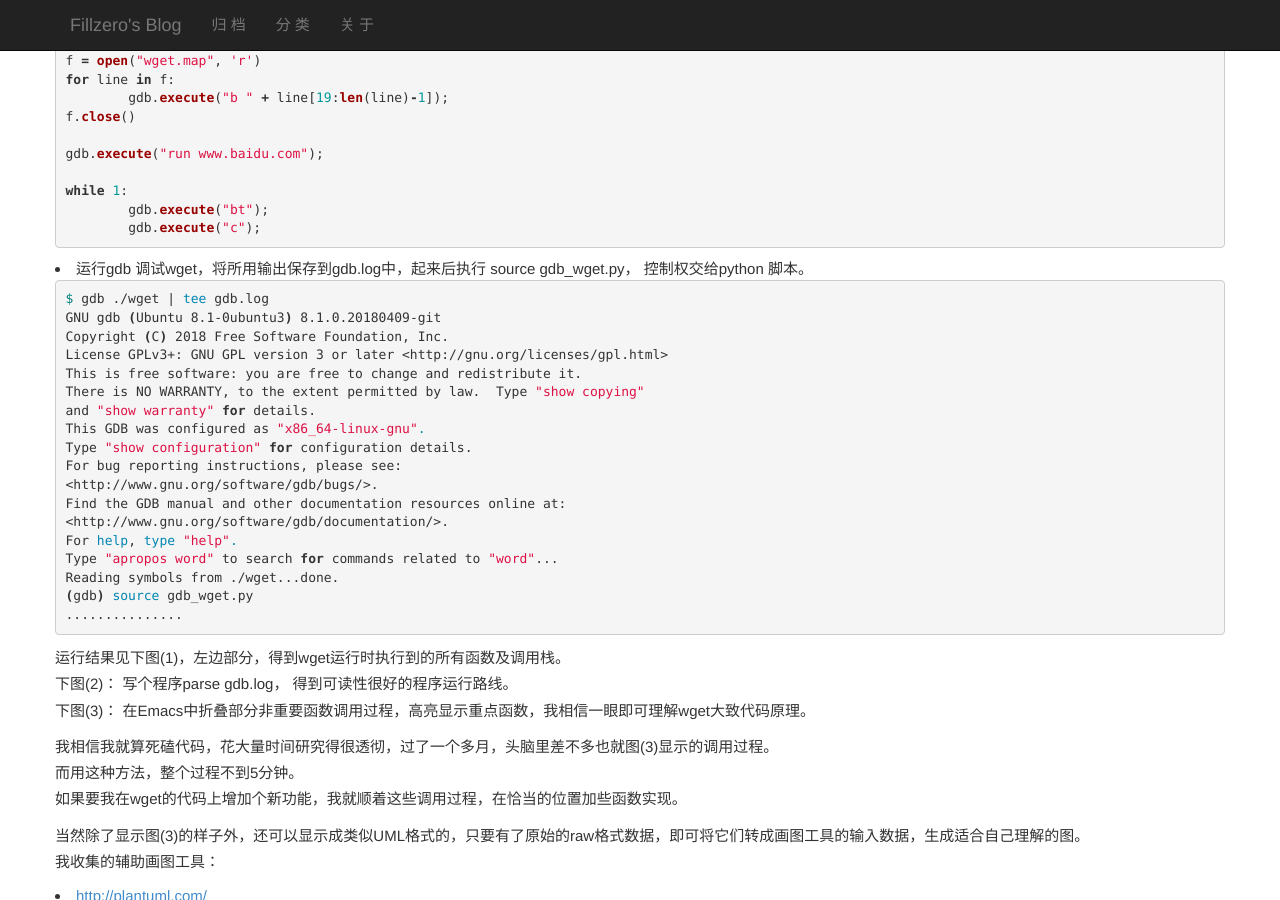
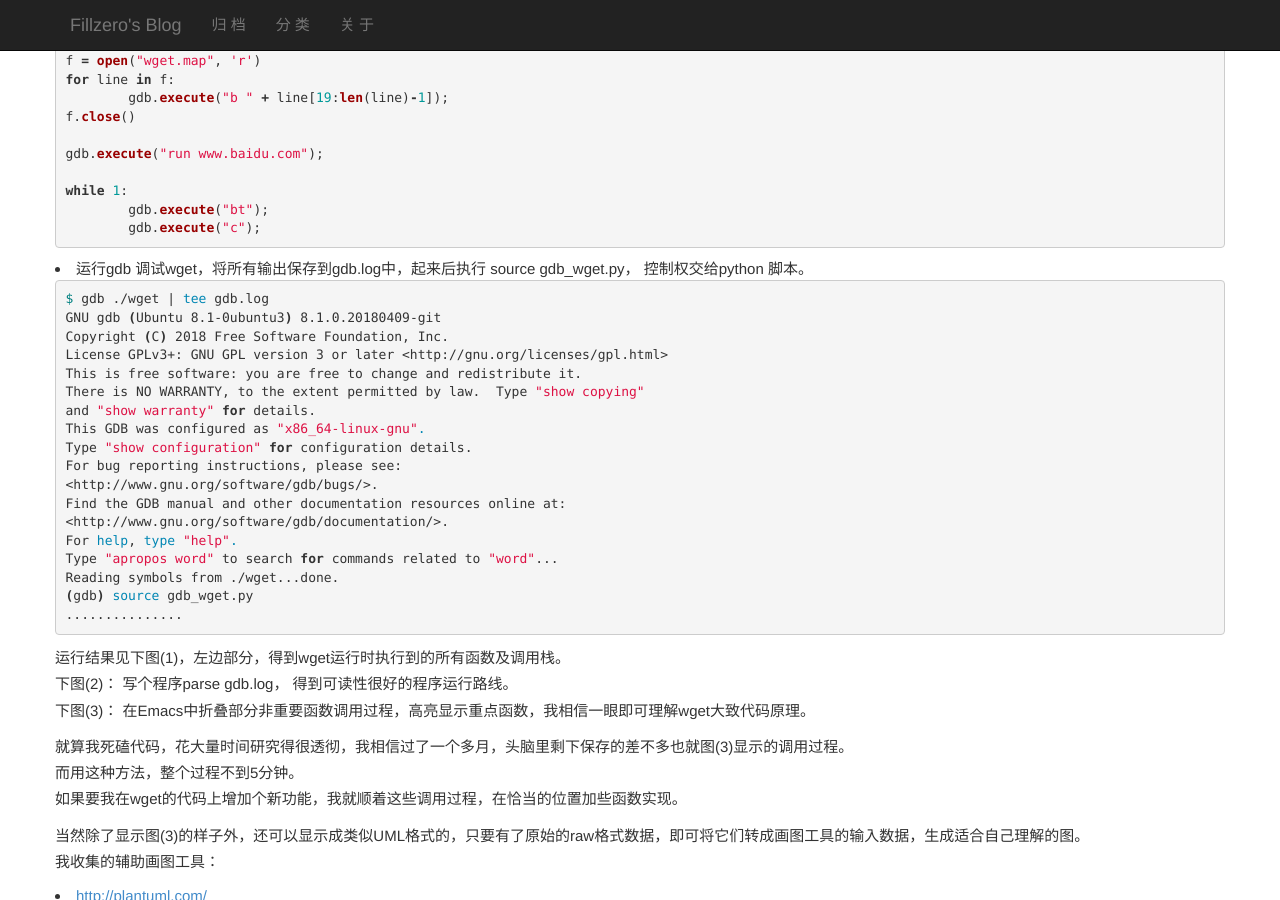
Before and after one commit to fillzero/fillzero.github.io, a Jekyll site: the page built from _posts/2018-11-23-use-debug-to-understand-code-quickly.md, in a window 1280 px wide and 900 px high, scrolled down 4074 px. Built offline with Jekyll 4.4.1, drawn with Linux system fonts in a browser that asks for light colours; nearby versions of some CDN libraries; library files that are not in the unit come from our copies.

Commit message:
Fix typo
Signed-off-by: Liang Dai <liang.dai1@citrix.com>

```diff
--- a/_posts/2018-11-23-use-debug-to-understand-code-quickly.md
+++ b/_posts/2018-11-23-use-debug-to-understand-code-quickly.md
@@ -141,7 +141,7 @@ while 1:
 	gdb.execute("c");
 {% endhighlight %}
 
-<li> 运行gdb 调试wget，将所用输出保存到gdb.log中，起来后执行 source gdb_wget.py， 控制权交给python 脚本。 </li>
+<li> 运行gdb 调试wget，将所有输出保存到gdb.log中，起来后执行 source gdb_wget.py， 控制权交给python 脚本。 </li>
 {% highlight bash %}
 $ gdb ./wget | tee gdb.log
 GNU gdb (Ubuntu 8.1-0ubuntu3) 8.1.0.20180409-git
@@ -170,7 +170,7 @@ Reading symbols from ./wget...done.
 下图(2)： 写个程序parse gdb.log， 得到可读性很好的程序运行路线。<br>
 下图(3)： 在Emacs中折叠部分非重要函数调用过程，高亮显示重点函数，我相信一眼即可理解wget大致代码原理。<br>
 
-我相信我就算死磕代码，花大量时间研究得很透彻，过了一个多月，头脑里差不多也就图(3)显示的调用过程。<br>
+就算我死磕代码，花大量时间研究得很透彻，我相信过了一个多月，头脑里剩下保存的差不多也就图(3)显示的调用过程。<br>
 而用这种方法，整个过程不到5分钟。<br>
 如果要我在wget的代码上增加个新功能，我就顺着这些调用过程，在恰当的位置加些函数实现。
 
```
